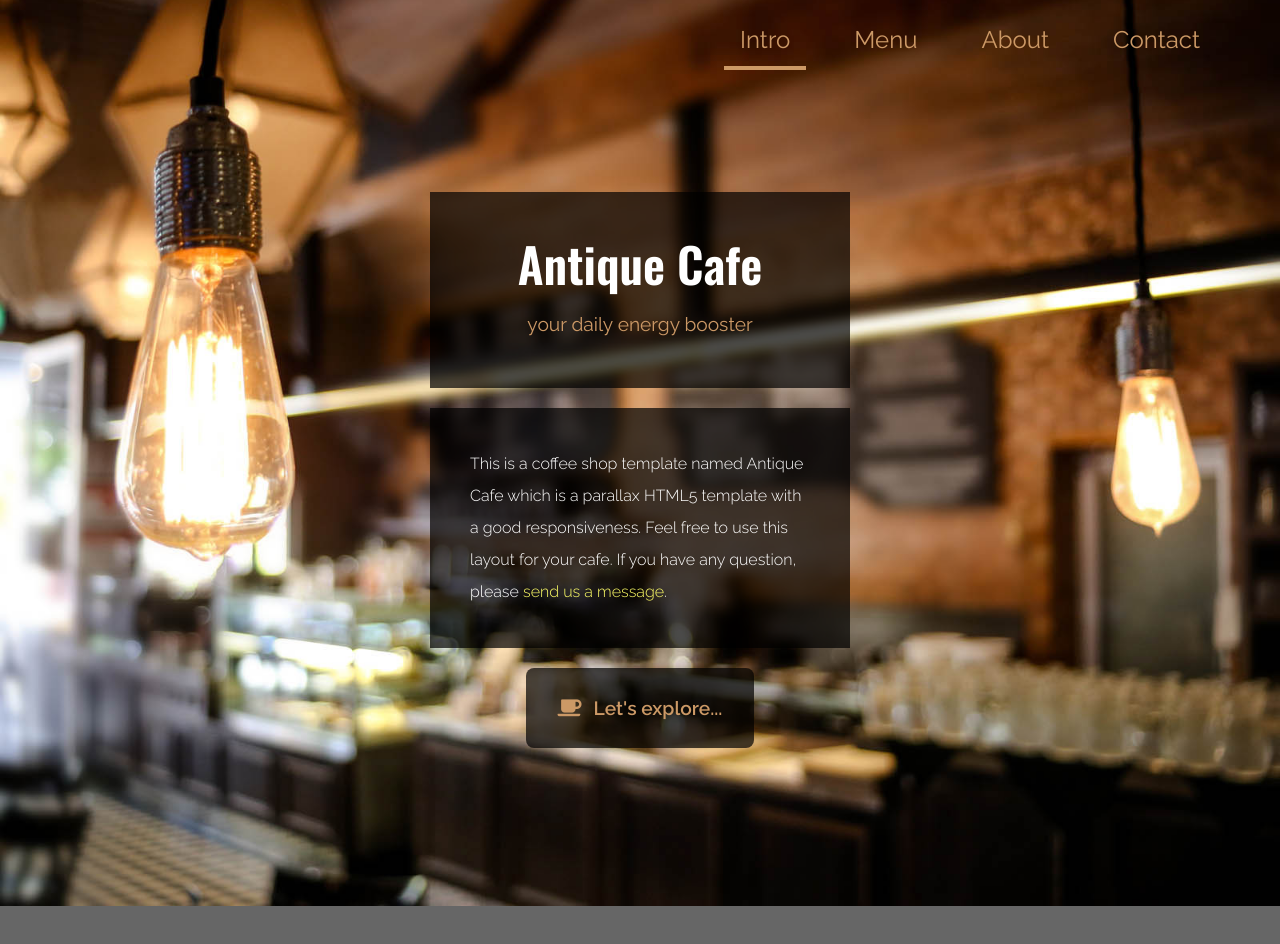
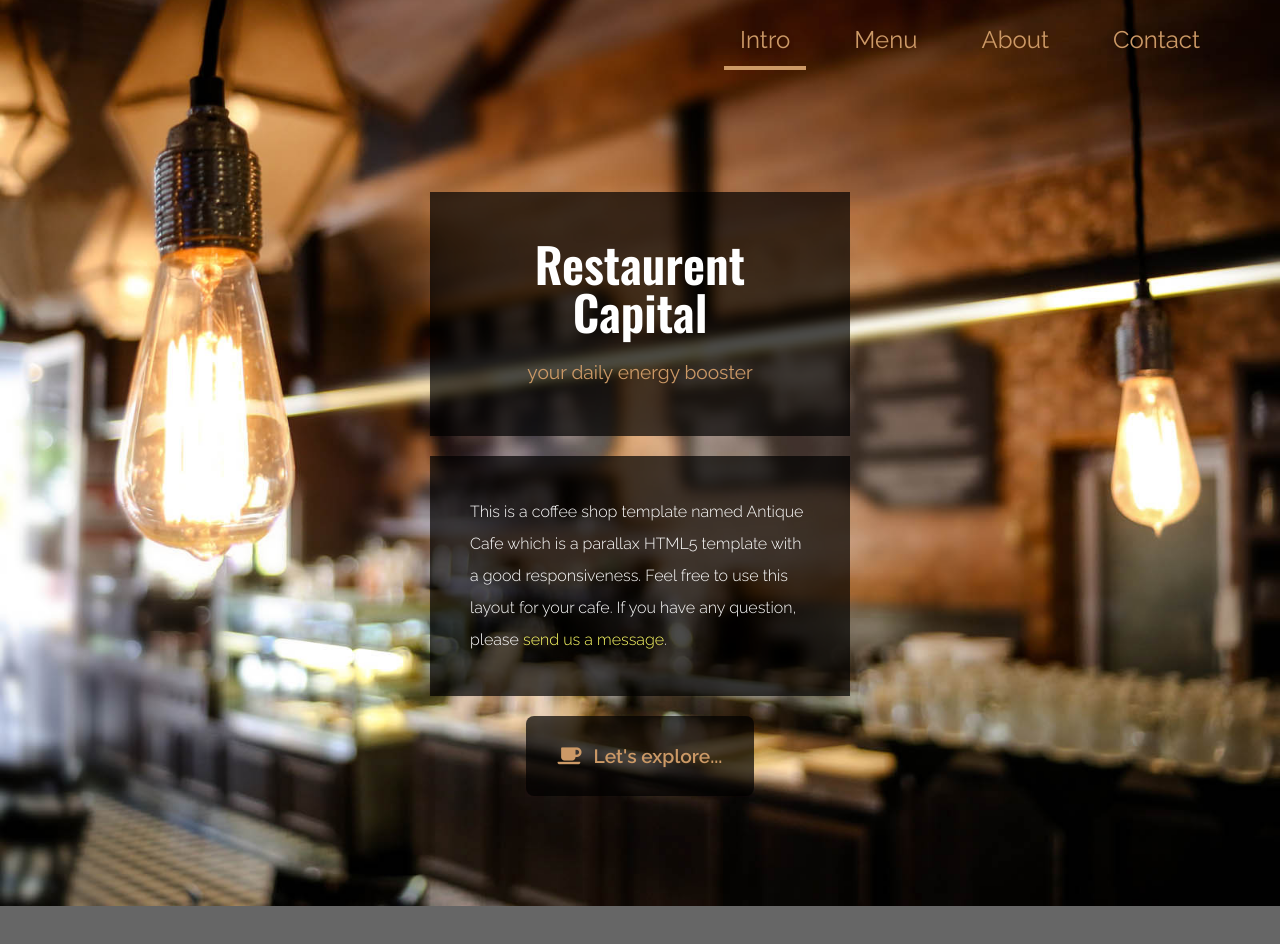
Before and after one commit to SR1429/dummy, a plain HTML site: page index.html in a window 1280 px wide. Shown: the top 944 px of the page. Drawn offline with nearby package versions, Linux system fonts and the light colour scheme.

Commit message:
restaurent commit

```diff
--- a/index.html
+++ b/index.html
@@ -38,7 +38,7 @@ https://www.tooplate.com/view/2126-antique-cafe
         <div class="container mx-auto px-2 tm-intro-width">
             <div class="sm:pb-60 sm:pt-48 py-20">
                 <div class="bg-black bg-opacity-70 p-12 mb-5 text-center">
-                    <h1 class="text-white text-5xl tm-logo-font mb-5">Antique Cafe</h1>
+                    <h1 class="text-white text-5xl tm-logo-font mb-5">Restaurent Capital</h1>
                     <p class="tm-text-gold tm-text-2xl">your daily energy booster</p>
                 </div>
                 <div class="bg-black bg-opacity-70 p-10 mb-5">
```
